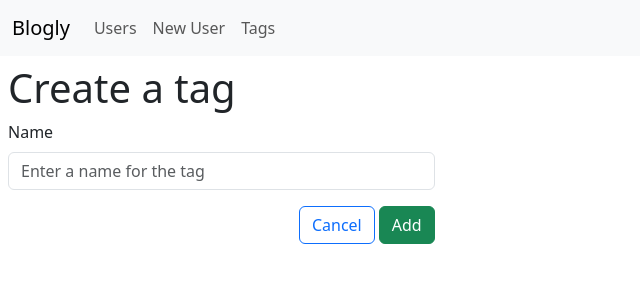
After one commit to Jomkit/flask-blogly-exercise, a Flask app: page /tags/new in a window 1280 px wide. The commit adds this page. Shown: the top 300 px of the page, without its empty margins (0-640 px from the left). Run offline with Flask 2, Linux system fonts and the light colour scheme.

Commit message:
Updated the tags, now tags can be added in edit posts and new posts

```diff
--- a/app.py
+++ b/app.py
@@ -2,7 +2,7 @@
 
 from flask import Flask, render_template, redirect, request, flash
 from flask_debugtoolbar import DebugToolbarExtension
-from models import db, connect_db, User, Post, Tag, PostTag
+from models import db, connect_db, User, Post, Tag
 
 app = Flask(__name__)
 app.config['SQLALCHEMY_DATABASE_URI'] = 'postgresql:///blogly'
@@ -102,10 +102,11 @@ def create_new_user_form():
 
 @app.route('/users/<int:user_id>/posts/new')
 def show_new_post_form(user_id):
-    """Show post with title, content, and author. Include cancel, edit, and delete"""
+    """Show post form with title, content, and author. Include cancel, edit, and delete"""
     user = User.query.get_or_404(user_id)
+    tags = Tag.query.all()
 
-    return render_template('new-post-form.html', user=user)
+    return render_template('new-post-form.html', user=user, tags=tags)
 
 @app.route('/users/<int:user_id>/posts/new', methods=['POST'])
 def create_new_post_form(user_id):
@@ -113,10 +114,14 @@ def create_new_post_form(user_id):
        associated user's page"""
     title = request.form['title']
     content = request.form['content']
+    tag_ids = request.form.getlist('tag')
+    tags = Tag.query.filter(Tag.id.in_(tag_ids)).all()
 
     new_post = Post(title=title,
                     content=content,
-                    user_id=user_id)
+                    user_id=user_id,
+                    tags=tags)
+
     db.session.add(new_post)
     db.session.commit()
 
@@ -135,8 +140,9 @@ def show_post(post_id):
 def show_post_edit_form(post_id):
 
     post = Post.query.get_or_404(post_id)
+    tags = Tag.query.all()
 
-    return render_template('edit-post.html', post=post)
+    return render_template('edit-post.html', post=post, tags=tags)
 
 @app.route('/posts/<int:post_id>/edit', methods=['POST'])
 def edit_post(post_id):
@@ -145,8 +151,12 @@ def edit_post(post_id):
     title = request.form['title']
     content = request.form['content']
 
+    tag_ids = request.form.getlist('tag')
+    tags = Tag.query.filter(Tag.id.in_(tag_ids)).all()
+
     post.title = title
     post.content = content
+    post.tags.extend(tags)
 
     db.session.add(post)
     db.session.commit()
@@ -177,3 +187,57 @@ def tag_details(tag_id):
     tag = Tag.query.get_or_404(tag_id)
 
     return render_template('tag-details.html', tag=tag)
+
+@app.route('/tags/new')
+def new_tag_form():
+    """Show form for making new tag"""
+    return render_template('new-tag-form.html')
+
+@app.route('/tags/new', methods=['POST'])
+def create_new_tag():
+    """
+    Create new tag, redirect to all tags
+    12/16/23 - Need to handle errors for repeat tags
+    """
+    name = request.form['name']
+
+    new_tag = Tag(name=name)
+
+    db.session.add(new_tag)
+    db.session.commit()
+
+    flash('Tag added!', 'success')
+
+    return redirect('/tags')
+
+@app.route('/tags/<int:tag_id>/edit')
+def tag_edit_form(tag_id):
+
+    tag = Tag.query.get_or_404(tag_id)
+
+    return render_template('edit-tag.html', tag=tag)
+
+@app.route('/tags/<int:tag_id>/edit', methods=['POST'])
+def edit_tag(tag_id):
+
+    tag = Tag.query.get_or_404(tag_id)
+    name = request.form['name']
+
+    tag.name = name
+
+    db.session.add(tag)
+    db.session.commit()
+
+    flash('Tag updated!','success')
+
+    return redirect(f'/tags/{tag_id}')
+
+@app.route('/tags/<int:tag_id>/delete')
+def delete_tag(tag_id):
+
+    Tag.query.filter_by(id=tag_id).delete()
+    db.session.commit()
+
+    flash('Tag deleted!', 'danger')
+
+    return redirect('/tags')
--- a/models.py
+++ b/models.py
@@ -81,9 +81,9 @@ class PostTag(db.Model):
     """Join Relationship between Post and Tag"""
     __tablename__ = "posts_tags"
 
-    post_id = db.Column(db.Integer, db.ForeignKey("posts.id"), primary_key=True)
+    post_id = db.Column(db.Integer, db.ForeignKey("posts.id", ondelete="CASCADE"), primary_key=True)
 
-    tag_id = db.Column(db.Integer, db.ForeignKey("tags.id"), primary_key=True)
+    tag_id = db.Column(db.Integer, db.ForeignKey("tags.id", ondelete="CASCADE"), primary_key=True)
 
     def __repr__(self):
         return f"<tag id={self.id}, name={self.name}>"
--- a/templates/edit-post.html
+++ b/templates/edit-post.html
@@ -13,6 +13,9 @@
             <label for="content" class="form-label">Post Content</label>
             <input type="text" class="form-control" name="content" value="{{ post.content }}" required>
         </div>
+        {% for tag in tags %}
+        {% include 'tag-options.html' %}
+        {% endfor %}
         <div class="d-flex justify-content-end">
             <a class="btn btn-outline-primary mx-1" href="/posts/{{ post.user.id }}">Cancel</a>
             <button type="submit" class="btn btn-success">Save</button>
--- a/templates/home.html
+++ b/templates/home.html
@@ -7,9 +7,7 @@
 
 {% for post in posts %}
 <div class="container-fluid">
-    <h2>{{post.title}}</h2>
-    <p class="mt-1 fs-5">{{post.content}}</p>
-    <p>By {{post.user.full_name}} on {{post.created_at.strftime("%a %b %d %Y, %-I:%M %p")}}</p>
+    {% include "posts_and_tags.html" %}
 </div>
 
 {% endfor %}
--- a/templates/new-post-form.html
+++ b/templates/new-post-form.html
@@ -13,7 +13,9 @@
             <label for="content" class="form-label">Content</label>
             <textarea class="form-control" id="content" name="content" rows="3"></textarea>
         </div>
-
+        {% for tag in tags %}
+        {% include 'tag-options.html' %}
+        {% endfor %}
         <div class="d-flex justify-content-end">
             <a class="btn btn-info text-white mx-1" href="/users">Cancel</a>
             <button type="submit" class="btn btn-success">Add</button>
--- /dev/null
+++ b/templates/new-tag-form.html
@@ -0,0 +1,21 @@
+{% extends 'base.html' %}
+{% block title %}Add Tag{% endblock %}
+
+{% block content %}
+<div class="col-4 m-2">
+    <h1>Create a tag</h1>
+
+    <form method="POST">
+        <div class="mb-3">
+            <label for="name" class="form-label">Name</label>
+            <input type="text" class="form-control" name="name" placeholder="Enter a name for the tag" required>
+        </div>
+
+        <div class="d-flex justify-content-end">
+            <a class="btn btn-outline-primary mx-1" href="/tags">Cancel</a>
+            <button type="submit" class="btn btn-success">Add</button>
+        </div>
+
+  </form>
+</div>
+{% endblock %}
--- a/templates/tag-details.html
+++ b/templates/tag-details.html
@@ -3,6 +3,7 @@
 
 {% block content %}
 
+<div class="container-fluid">
     <h1>{{ self.title() }}</h1>
 
     <ul>
@@ -10,5 +11,9 @@
         <li><a href="/posts/{{post.id}}" style="text-decoration: none;">{{post.title}}</a></li>
         {% endfor %}
     </ul>
+    <a href="/tags/{{ tag.id }}/edit" class="btn btn-primary">Edit</a>
+    <a href="/tags/{{ tag.id }}/delete" class="btn btn-danger">Delete</a>
+</div>
+
 
 {% endblock %}
--- a/templates/tags.html
+++ b/templates/tags.html
@@ -10,7 +10,7 @@
         <li><a href="/tags/{{tag.id}}" style="text-decoration: none;">{{tag.name}}</a></li>
         {% endfor %}
     </ul>
-    <a href="#" class="btn btn-primary">Add Tag</a>
+    <a href="/tags/new" class="btn btn-primary">Add Tag</a>
 </div>
 
 
```
Also changed, not shown: templates/edit-tag.html (added, +21 -0 lines), templates/post-details.html (+1 -11 lines), templates/posts_and_tags.html (added, +10 -0 lines), templates/tag-options.html (added, +11 -0 lines). Lines whose indentation alone changed are shown as unchanged.
